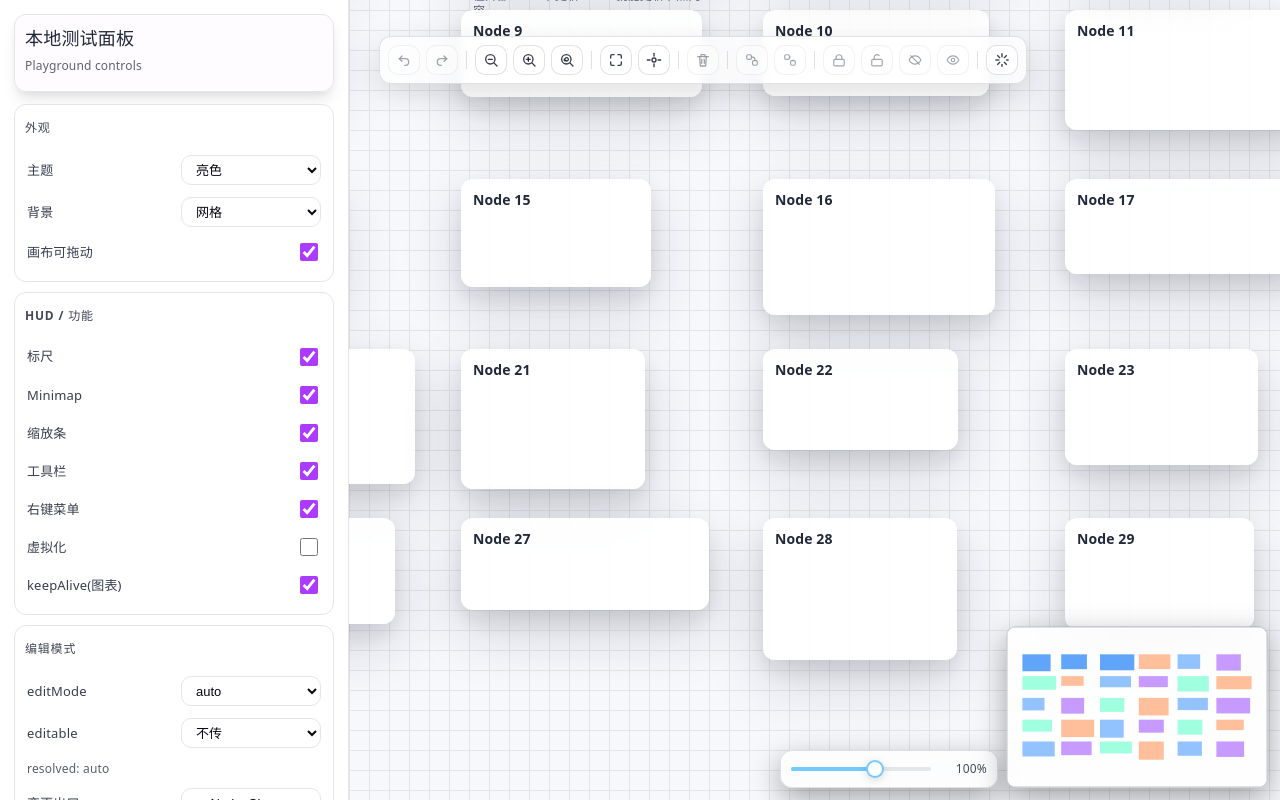
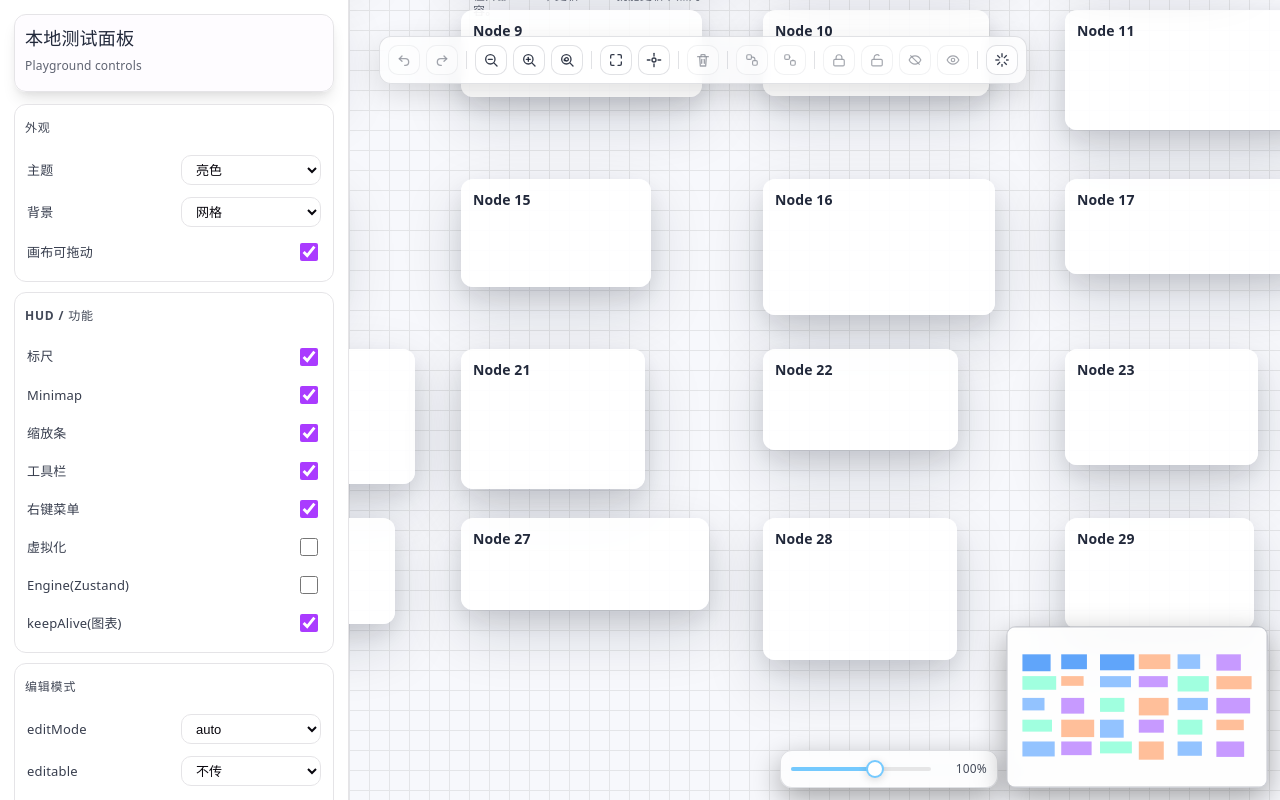
Before and after one commit to qiuyulc/infinite-map, a React (Vite) app in the folder playground/: page / in a window 1280 px wide. Built offline with nearby package versions, Linux system fonts and the light colour scheme.

Commit message:
chore(playground): add engine mode toggle

```diff
--- a/playground/src/App.tsx
+++ b/playground/src/App.tsx
@@ -76,6 +76,7 @@ export default function App() {
   const [contextMenuEnabled, setContextMenuEnabled] = useState(true);
   const [virtualizationEnabled, setVirtualizationEnabled] = useState(false);
   const [keepAliveEnabled, setKeepAliveEnabled] = useState(true);
+  const [engineEnabled, setEngineEnabled] = useState(false);
 
   // 编辑模式（用于验证 editable/editMode 与变更出口）
   const [editMode, setEditMode] = useState<'unset' | 'auto' | 'readonly' | 'controlled'>('auto');
@@ -206,6 +207,10 @@ export default function App() {
               <input className="pg-check" type="checkbox" checked={virtualizationEnabled} onChange={(e) => setVirtualizationEnabled(e.target.checked)} />
             </label>
             <label className="pg-row">
+              <span className="pg-row__label">Engine(Zustand)</span>
+              <input className="pg-check" type="checkbox" checked={engineEnabled} onChange={(e) => setEngineEnabled(e.target.checked)} />
+            </label>
+            <label className="pg-row">
               <span className="pg-row__label">keepAlive(图表)</span>
               <input className="pg-check" type="checkbox" checked={keepAliveEnabled} onChange={(e) => setKeepAliveEnabled(e.target.checked)} />
             </label>
@@ -327,6 +332,7 @@ export default function App() {
             onNodesChange={onNodesChange}
             onPatches={onPatches}
             plugins={plugins}
+            engine={engineEnabled ? { enabled: true } : undefined}
             themeBase={themeBase}
             panEnabled={panEnabled}
             backgroundMode={backgroundMode}
```
